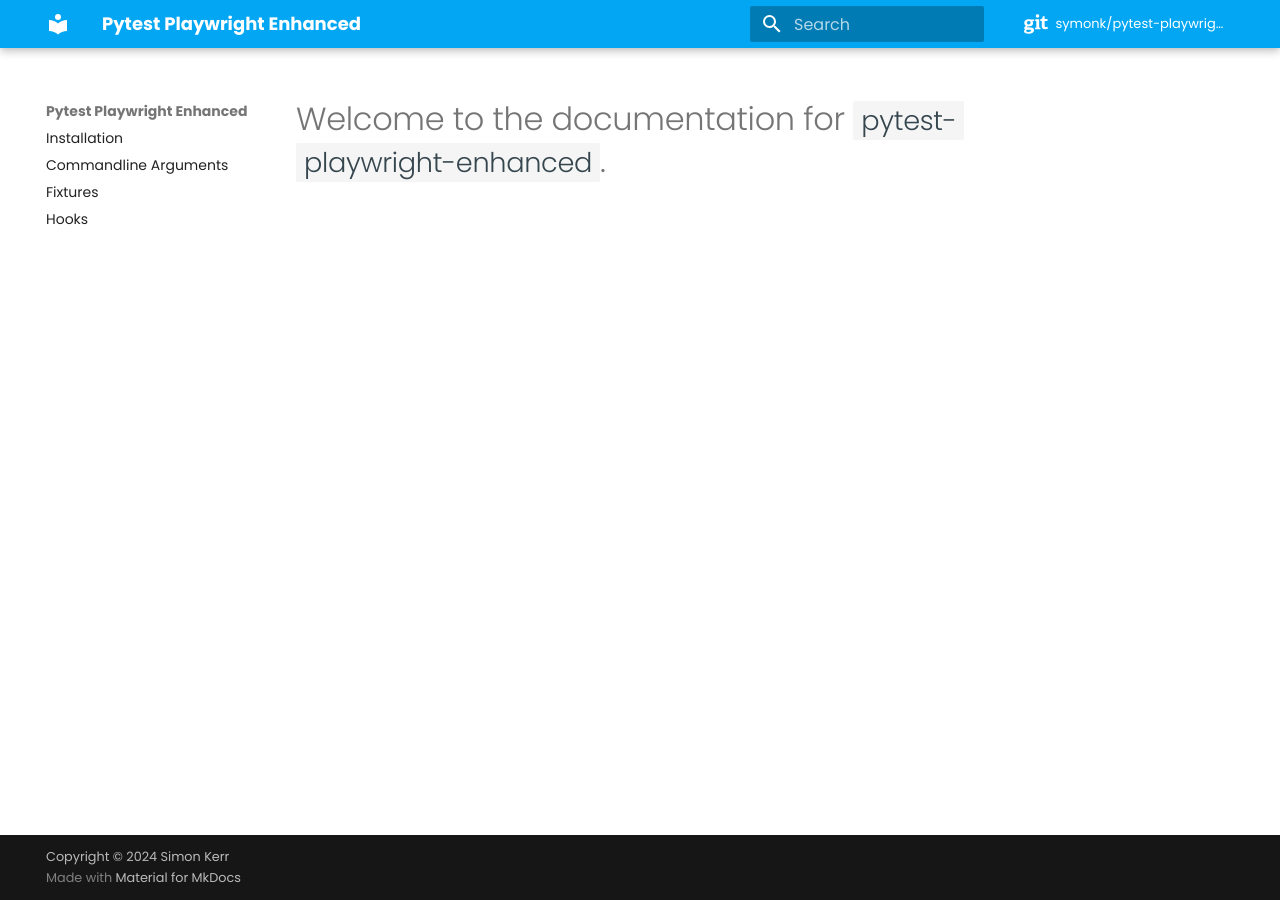
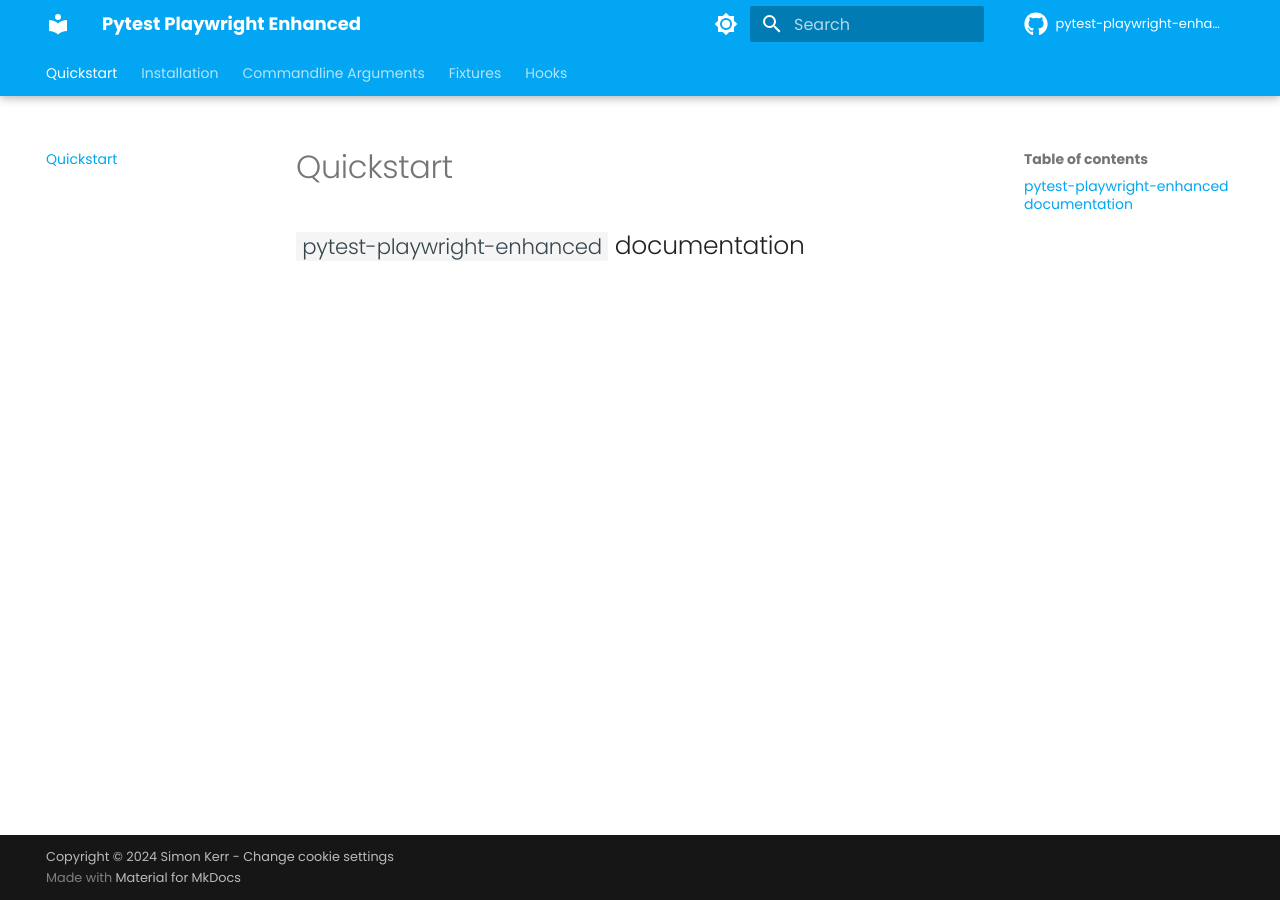
Before and after one commit to symonk/pytest-playwright-enhanced, an MkDocs documentation site: the page built from docs/index.md, in a window 1280 px wide. Built offline with MkDocs 1.6.1 and Material for MkDocs 9.7.7, drawn with Linux system fonts in a browser that asks for light colours; comment, search, counter and statistics services are not loaded.

Commit message:
`docs` overhauling

```diff
--- a/docs/index.md
+++ b/docs/index.md
@@ -1 +1 @@
-# Welcome to the documentation for `pytest-playwright-enhanced`.
+## `pytest-playwright-enhanced` documentation
--- a/docs/stylesheets/extra.css
+++ b/docs/stylesheets/extra.css
@@ -2,3 +2,6 @@
   font-family: 'Poppins', sans-serif;
   src: "...";
 }
+.md-grid {
+  max-width: 1440ps;
+}
--- a/mkdocs.yml
+++ b/mkdocs.yml
@@ -1,32 +1,80 @@
 site_name: Pytest Playwright Enhanced
 site_description: Pytest plugin for playwright python bindings
-site_url: ""
+site_url: "https://symonk.github.io/pytest-playwright-enhanced/"
 theme:
   name: material
+  language: en
+  icon:
+    logo: bootstrap/envelope-paper
+    menu:
+    alternate:
+    search:
+    share:
+    close:
+    top:
+    edit:
+    view:
+    repo:
+    admonition:
+    tag:
+    previous:
+    next:
   features:
     - content.code.annotate
+    - navigation.instant
+    - navigation.instant.prefetch
+    - navigation.instant.progress
+    - navigation.tracking
+    - navigation.tabs
+    - navigation.tabs.sticky
+    - navigation.expand
+    - navigation.path
+    - search.suggest
+    - search.highlight
+    - search.share
   palette:
-    primary: light blue
-    accent: purple
+    - scheme: default
+      toggle:
+        icon: material/brightness-7
+        name: Switch to dark mode
+      primary: light blue
+      accent: deep orange
+
+    - scheme: slate
+      toggle:
+        icon: material/brightness-4
+        name: Switch to light mode
   font:
     text: Poppins
     code: Poppins
   icon:
-    repo: fontawesome/brands/git
-repo_name: symonk/pytest-playwright-enhanced
-repo_url: https://github.com/symonk/pytest-playwright-enhances/
+    repo: fontawesome/brands/github
+repo_name: pytest-playwright-enhanced
+repo_url: https://github.com/symonk/pytest-playwright-enhanced/
 edit_uri: ""
+extra:
+  consent:
+    title: Cookie consent
+    description: >-
+      We use cookies to recognize your repeated visits and preferences, as well
+      as to measure the effectiveness of our documentation and whether users
+      find what they're searching for. With your consent, you're helping us to
+      make our documentation better.
 extra_css:
  - stylesheets/extra.css
 watch:
   - pytest_playwright_enhanced
 nav:
+    - Quickstart: index.md
     - Installation: install.md
     - Commandline Arguments: cli.md
     - Fixtures: fixtures.md
     - Hooks: hooks.md
 plugins:
     - search
+    - social:
+        cards_layout_options:
+          font_family: Poppins
     - mkdocstrings:
         default_handler: python
         handlers:
@@ -62,4 +110,12 @@
   - pymdownx.inlinehilite
   - pymdownx.snippets
   - pymdownx.superfences
-copyright: Copyright &copy; 2024 Simon Kerr
+  - pymdownx.emoji:
+      emoji_index: !!python/name:material.extensions.emoji.twemoji
+      emoji_generator: !!python/name:material.extensions.emoji.to_svg
+      options:
+        custom_icons:
+          - overrides/.icons
+copyright: >
+  Copyright &copy; 2024 Simon Kerr -
+  <a href="#__consent">Change cookie settings</a>
--- a/pyproject.toml
+++ b/pyproject.toml
@@ -21,7 +21,7 @@
 tox = "^4.12.1"
 towncrier = "^23.11.0"
 mkdocs = "^1.5.3"
-mkdocs-material = "^9.5.10"
+mkdocs-material = {extras = ["imaging"], version = "^9.5.14"}
 mkdocstrings = "^0.24.0"
 mkdocstrings-python = "^1.8.0"
 coverage = "^7.4.1"
```
Also changed, not shown: docs/overrides/.icons/bootstrap/placeholder.svg (added), 1 other file.
